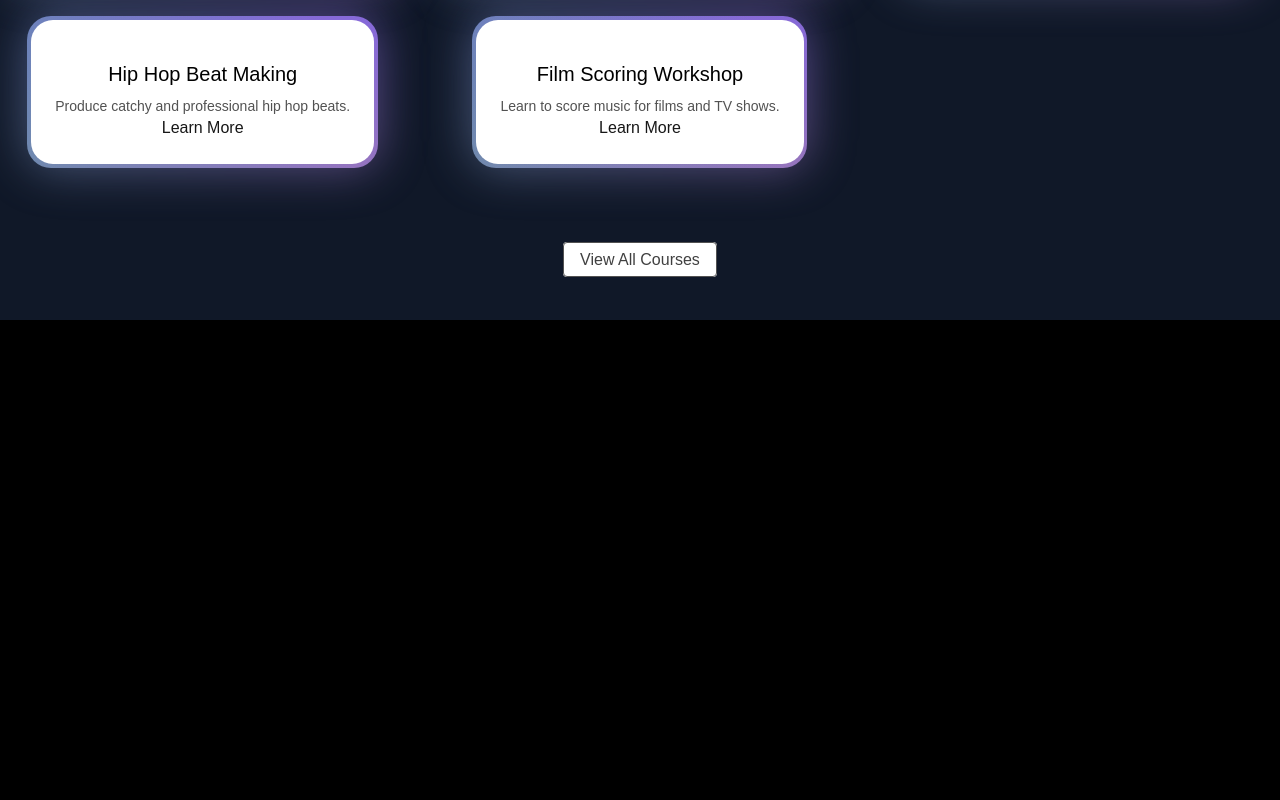
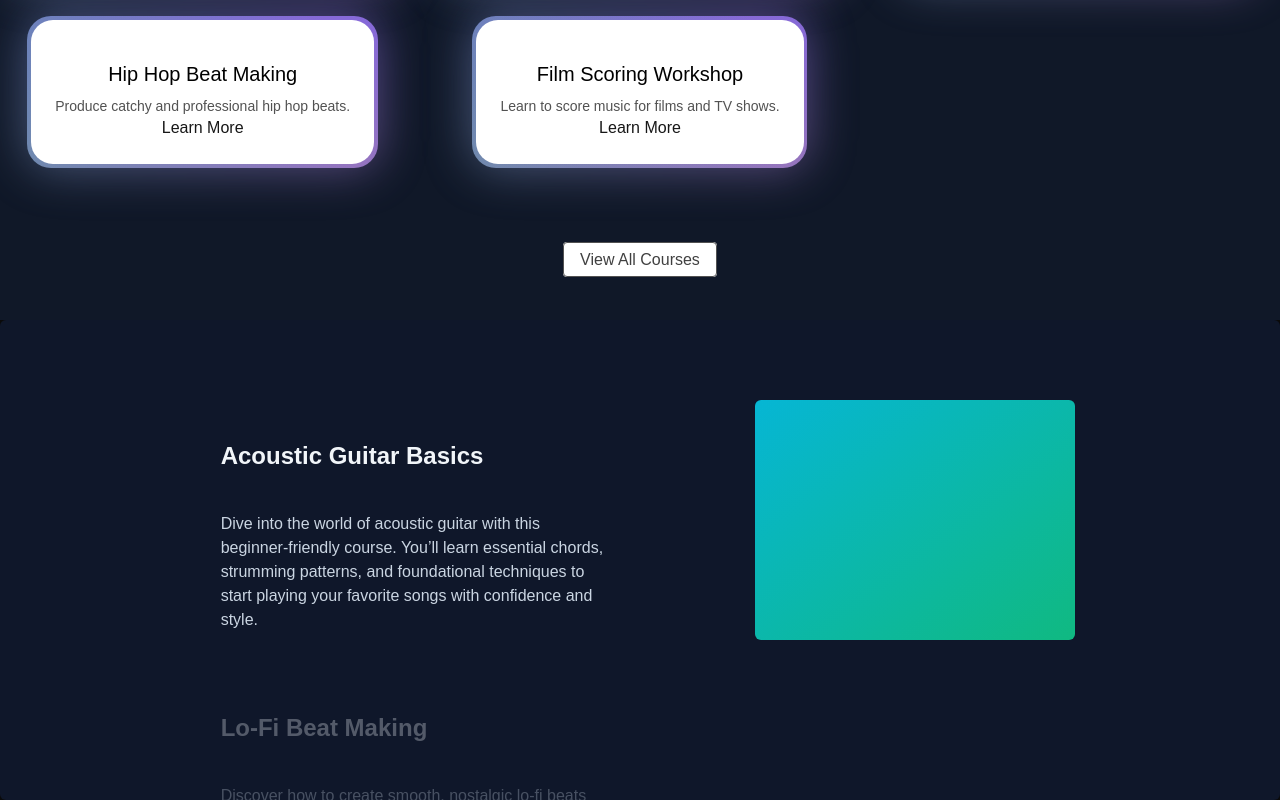
Before and after one commit to palakbanik/create-website-by-nectJS, a Next.js app: page / in a window 1280 px wide. Shown: the part 1140-1940 px from the top of the page. Before the commit the page ends 1460 px from the top, so only its background shows below. Built offline with nearby package versions, Linux system fonts and the light colour scheme.

Commit message:
add sticky scrool page

```diff
--- a/src/app/page.tsx
+++ b/src/app/page.tsx
@@ -1,5 +1,6 @@
 import FeaturedSection from "@/components/FeaturedCourses";
 import HeroSection from "@/components/HeroSection";
+import WhyChooseUs from "@/components/WhyChooseUs";
 
 export default function Home() {
   return (
@@ -7,6 +8,7 @@ export default function Home() {
       <main className="min-h-screen bg-black/[0.96] antialiased bg-grid-white/[0.02]">
         <HeroSection />
         <FeaturedSection />
+        <WhyChooseUs />
       </main>
     </>
   );
--- /dev/null
+++ b/src/components/WhyChooseUs.tsx
@@ -0,0 +1,39 @@
+"use client";
+import React from "react";
+import { StickyScroll } from "@/components/ui/sticky-scroll-reveal";
+
+const musicSchoolContent = [
+  {
+    title: "Acoustic Guitar Basics",
+    description:
+      "Dive into the world of acoustic guitar with this beginner-friendly course. You’ll learn essential chords, strumming patterns, and foundational techniques to start playing your favorite songs with confidence and style.",
+  },
+  {
+    title: "Lo-Fi Beat Making",
+    description:
+      "Discover how to create smooth, nostalgic lo-fi beats that are perfect for study, relaxation, and chill-out playlists. This course covers sample selection, drum programming, and atmospheric layering using popular digital audio workstations.",
+  },
+  {
+    title: "Pop Vocal Training",
+    description:
+      "Enhance your vocal range, control, and pitch accuracy with practical exercises designed for aspiring pop singers. Learn breathing techniques, vocal warm-ups, and stylistic tips to make your performances truly stand out.",
+  },
+  {
+    title: "Electronic Dance Music (EDM) Production",
+    description:
+      "Unleash your creativity and produce high-energy EDM tracks that light up the dance floor. This course teaches you sound design, beat arrangement, effects processing, and mixdown techniques using professional-grade software.",
+  },
+  {
+    title: "Classical Piano Mastery",
+    description:
+      "Refine your piano-playing skills by exploring timeless classical pieces from legendary composers like Mozart, Beethoven, and Chopin. This course focuses on technique, musical expression, and performance interpretation for intermediate to advanced pianists.",
+  },
+];
+
+export default function WhyChooseUs() {
+  return (
+    <>
+      <StickyScroll content={musicSchoolContent} />
+    </>
+  );
+}
--- /dev/null
+++ b/src/components/ui/sticky-scroll-reveal.tsx
@@ -0,0 +1,112 @@
+"use client";
+import React, { useEffect, useRef, useState } from "react";
+import { useMotionValueEvent, useScroll } from "motion/react";
+import { motion } from "motion/react";
+import { cn } from "@/lib/utils";
+
+export const StickyScroll = ({
+  content,
+  contentClassName,
+}: {
+  content: {
+    title: string;
+    description: string;
+    content?: React.ReactNode | any;
+  }[];
+  contentClassName?: string;
+}) => {
+  const [activeCard, setActiveCard] = React.useState(0);
+  const ref = useRef<any>(null);
+  const { scrollYProgress } = useScroll({
+    // uncomment line 22 and comment line 23 if you DONT want the overflow container and want to have it change on the entire page scroll
+    // target: ref
+    container: ref,
+    offset: ["start start", "end start"],
+  });
+  const cardLength = content.length;
+
+  useMotionValueEvent(scrollYProgress, "change", (latest) => {
+    const cardsBreakpoints = content.map((_, index) => index / cardLength);
+    const closestBreakpointIndex = cardsBreakpoints.reduce(
+      (acc, breakpoint, index) => {
+        const distance = Math.abs(latest - breakpoint);
+        if (distance < Math.abs(latest - cardsBreakpoints[acc])) {
+          return index;
+        }
+        return acc;
+      },
+      0
+    );
+    setActiveCard(closestBreakpointIndex);
+  });
+
+  const backgroundColors = [
+    "#0f172a", // slate-900
+    "#000000", // black
+    "#171717", // neutral-900
+  ];
+  const linearGradients = [
+    "linear-gradient(to bottom right, #06b6d4, #10b981)", // cyan-500 to emerald-500
+    "linear-gradient(to bottom right, #ec4899, #6366f1)", // pink-500 to indigo-500
+    "linear-gradient(to bottom right, #f97316, #eab308)", // orange-500 to yellow-500
+  ];
+
+  const [backgroundGradient, setBackgroundGradient] = useState(
+    linearGradients[0]
+  );
+
+  useEffect(() => {
+    setBackgroundGradient(linearGradients[activeCard % linearGradients.length]);
+  }, [activeCard]);
+
+  return (
+    <motion.div
+      animate={{
+        backgroundColor: backgroundColors[activeCard % backgroundColors.length],
+      }}
+      className="relative flex h-[30rem] justify-center space-x-10 overflow-y-auto rounded-md p-10"
+      ref={ref}
+    >
+      <div className="div relative flex items-start px-4">
+        <div className="max-w-2xl">
+          {content.map((item, index) => (
+            <div key={item.title + index} className="my-20">
+              <motion.h2
+                initial={{
+                  opacity: 0,
+                }}
+                animate={{
+                  opacity: activeCard === index ? 1 : 0.3,
+                }}
+                className="text-2xl font-bold text-slate-100"
+              >
+                {item.title}
+              </motion.h2>
+              <motion.p
+                initial={{
+                  opacity: 0,
+                }}
+                animate={{
+                  opacity: activeCard === index ? 1 : 0.3,
+                }}
+                className="text-kg mt-10 max-w-sm text-slate-300"
+              >
+                {item.description}
+              </motion.p>
+            </div>
+          ))}
+          <div className="h-40" />
+        </div>
+      </div>
+      <div
+        style={{ background: backgroundGradient }}
+        className={cn(
+          "sticky top-10 hidden h-60 w-80 overflow-hidden rounded-md bg-white lg:block",
+          contentClassName
+        )}
+      >
+        {content[activeCard].content ?? null}
+      </div>
+    </motion.div>
+  );
+};
```
